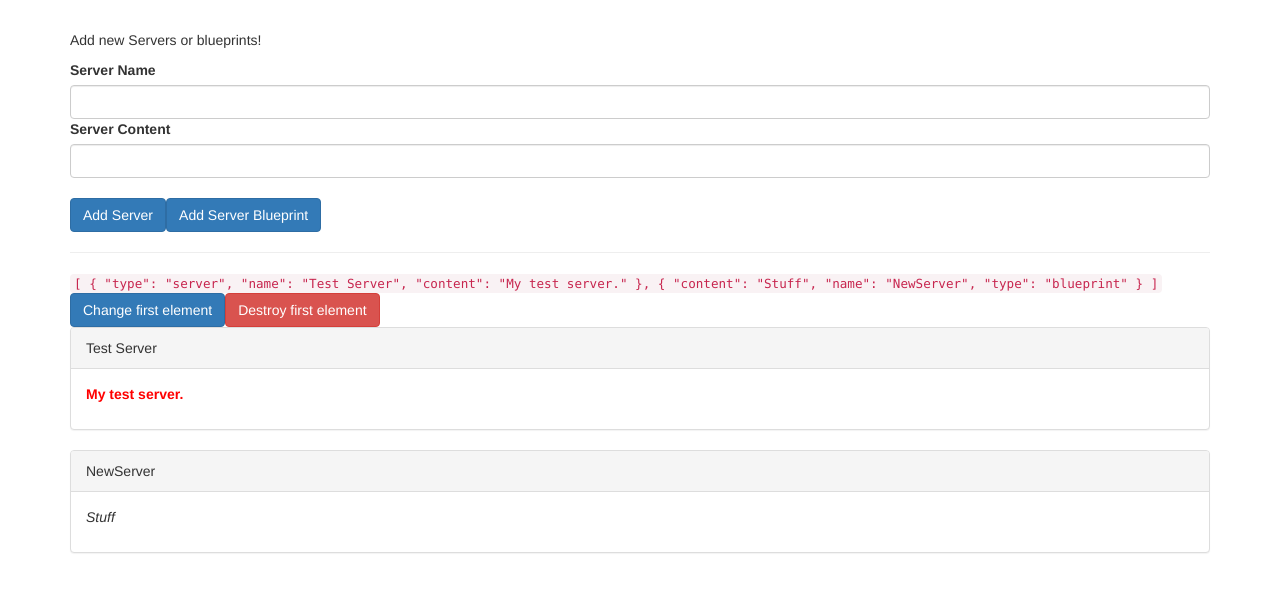
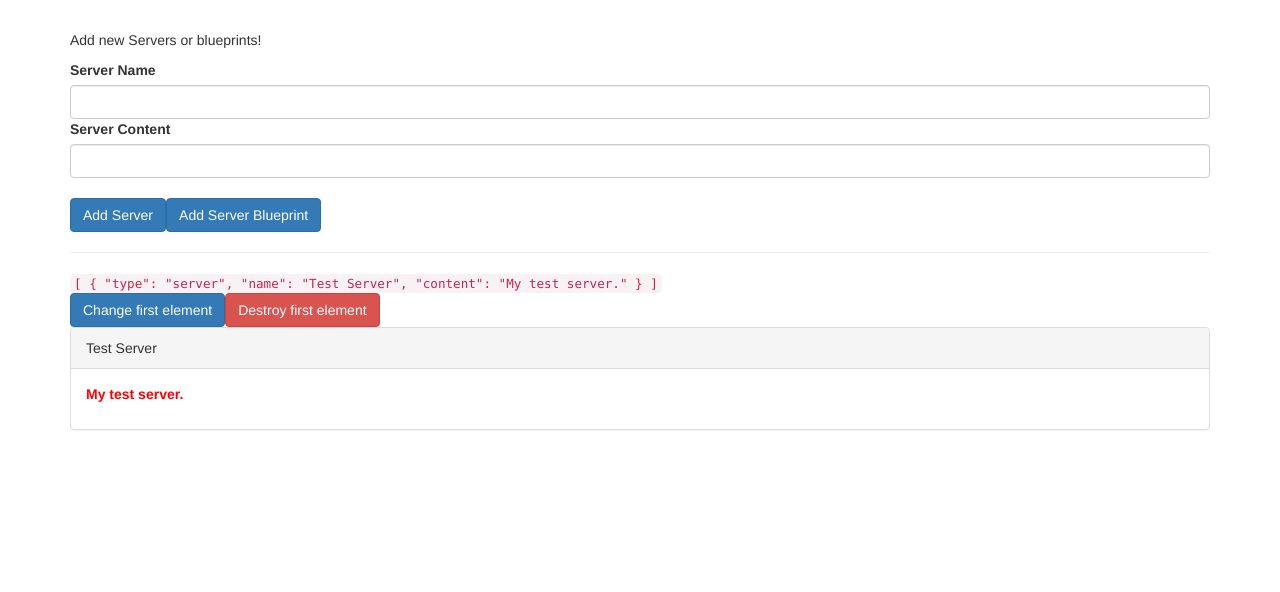
Before and after one commit to ashwingairola/ng-components-and-databinding, an Angular app: page / in a window 1280 px wide. Shown: the top 592 px of the page. Built offline with nearby package versions, Linux system fonts and the light colour scheme.

Commit message:
79. Lifecycle Hooks and Template Access

```diff
--- a/src/app/app.component.ts
+++ b/src/app/app.component.ts
@@ -12,12 +12,12 @@ export class AppComponent implements OnChanges {
 			type: EServerType.SERVER,
 			name: 'Test Server',
 			content: 'My test server.'
-		},
-		{
-			content: 'Stuff',
-			name: 'NewServer',
-			type: EServerType.BLUEPRINT
 		}
+		// {
+		// 	content: 'Stuff',
+		// 	name: 'NewServer',
+		// 	type: EServerType.BLUEPRINT
+		// }
 	];
 
 	ngOnChanges(changes: SimpleChanges) {
--- a/src/app/server-element/server-element.component.html
+++ b/src/app/server-element/server-element.component.html
@@ -1,5 +1,5 @@
 <div class="panel panel-default">
-	<div class="panel-heading">{{ name }}</div>
+	<div class="panel-heading" #heading>{{ name }}</div>
 	<!-- <div class="panel-heading">{{ element.name }}</div> -->
 	<div class="panel-body">
 		<ng-content></ng-content>
--- a/src/app/server-element/server-element.component.ts
+++ b/src/app/server-element/server-element.component.ts
@@ -6,11 +6,13 @@ import {
 	ChangeDetectionStrategy,
 	Component,
 	DoCheck,
+	ElementRef,
 	Input,
 	OnChanges,
 	OnDestroy,
 	OnInit,
 	SimpleChanges,
+	ViewChild,
 	ViewEncapsulation
 } from '@angular/core';
 import { IServer } from '@app-models';
@@ -35,6 +37,7 @@ export class ServerElementComponent
 {
 	@Input('srvElement') element!: IServer;
 	@Input() name!: string;
+	@ViewChild('heading', { static: true }) heading!: ElementRef<HTMLDivElement>;
 
 	constructor() {
 		console.log('constructor called');
@@ -42,6 +45,7 @@ export class ServerElementComponent
 
 	ngOnInit(): void {
 		console.log('ngOnInit called');
+		console.log('Text content:', this.heading.nativeElement.textContent);
 	}
 
 	ngOnChanges(changes: SimpleChanges): void {
@@ -63,6 +67,7 @@ export class ServerElementComponent
 
 	ngAfterViewInit() {
 		console.log('ngAfterViewInit called');
+		console.log('Text content:', this.heading.nativeElement.textContent);
 	}
 
 	ngAfterViewChecked() {
```
